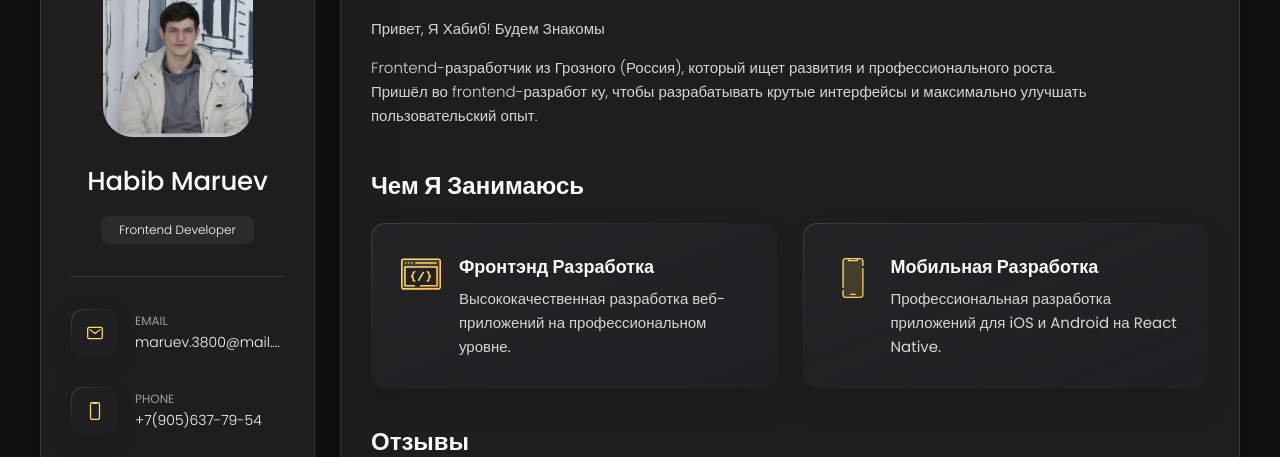
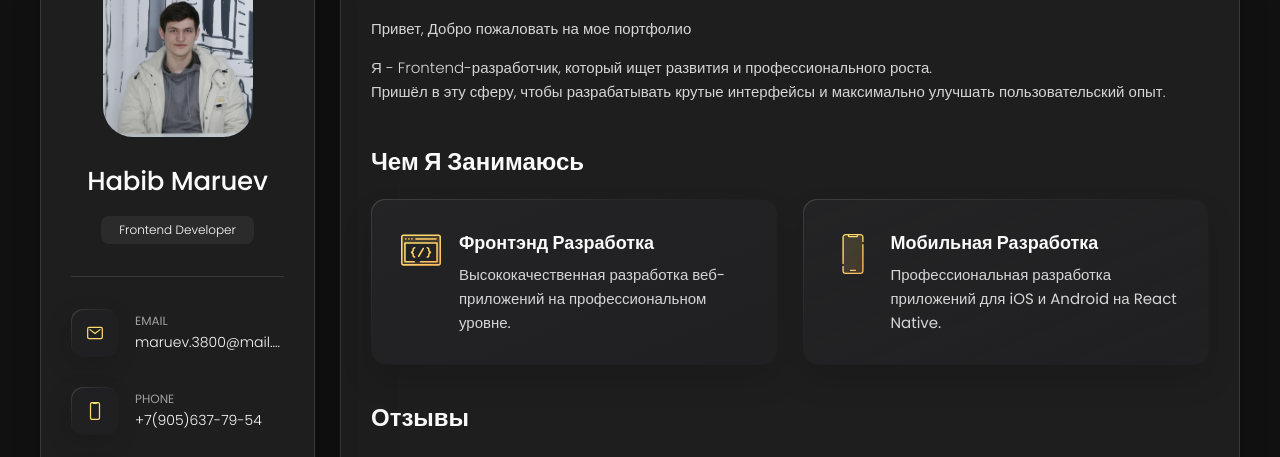
Before and after one commit to Maruev-H/Portfolio, a plain HTML site: page index.html in a window 1280 px wide. Shown: the part 162-619 px from the top of the page. Drawn offline with nearby package versions, Linux system fonts and the light colour scheme.

Commit message:
Update index.html

```diff
--- a/index.html
+++ b/index.html
@@ -173,12 +173,12 @@
           </header>
 
           <section class="about-text">
-            <p>Привет, Я Хабиб! Будем Знакомы</p>
+           <p>Привет, Добро пожаловать на мое портфолио</p>
 
             <p>
-              Frontend-разработчик из Грозного (Россия), который ищет развития и
+              Я - Frontend-разработчик, который ищет развития и
               профессионального роста.<br />
-              Пришёл во frontend-разработ ку, чтобы разрабатывать крутые
+              Пришёл в эту сферу, чтобы разрабатывать крутые
               интерфейсы и максимально улучшать пользовательский опыт.
             </p>
           </section>
```
